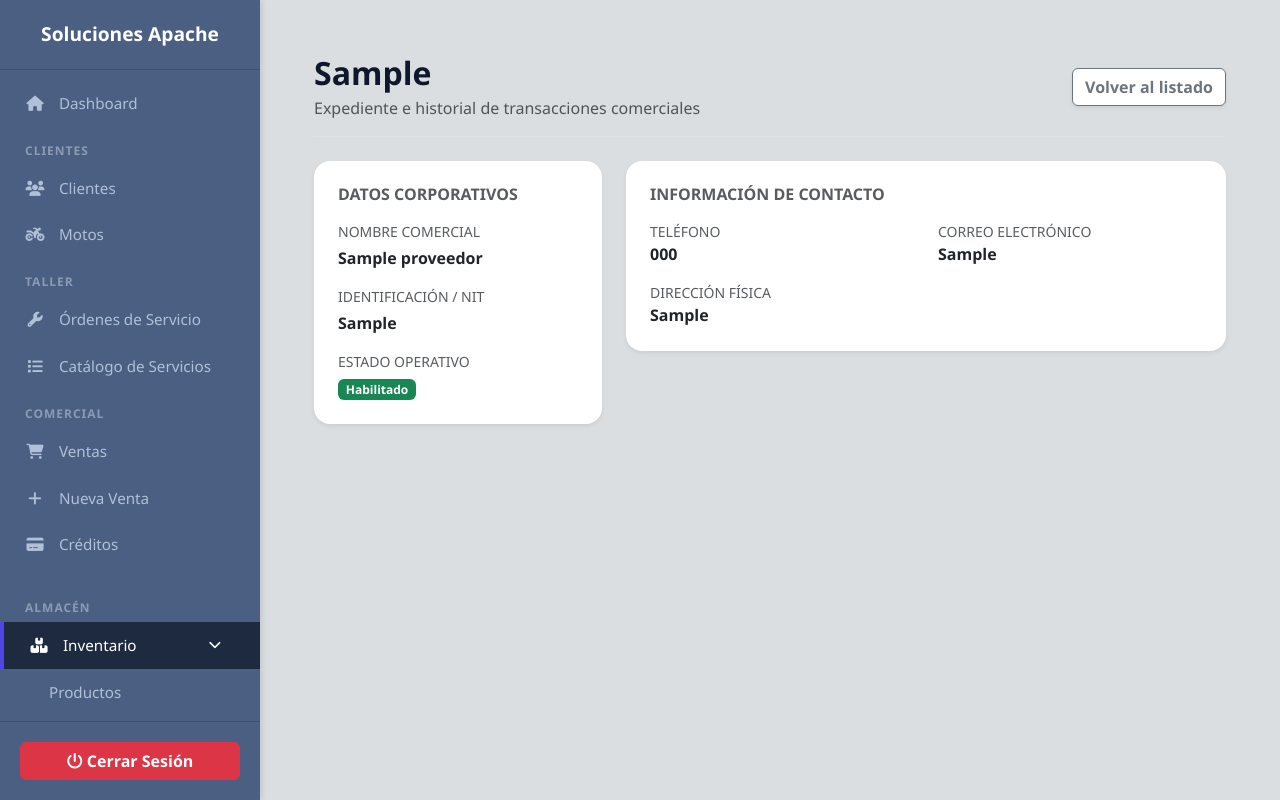
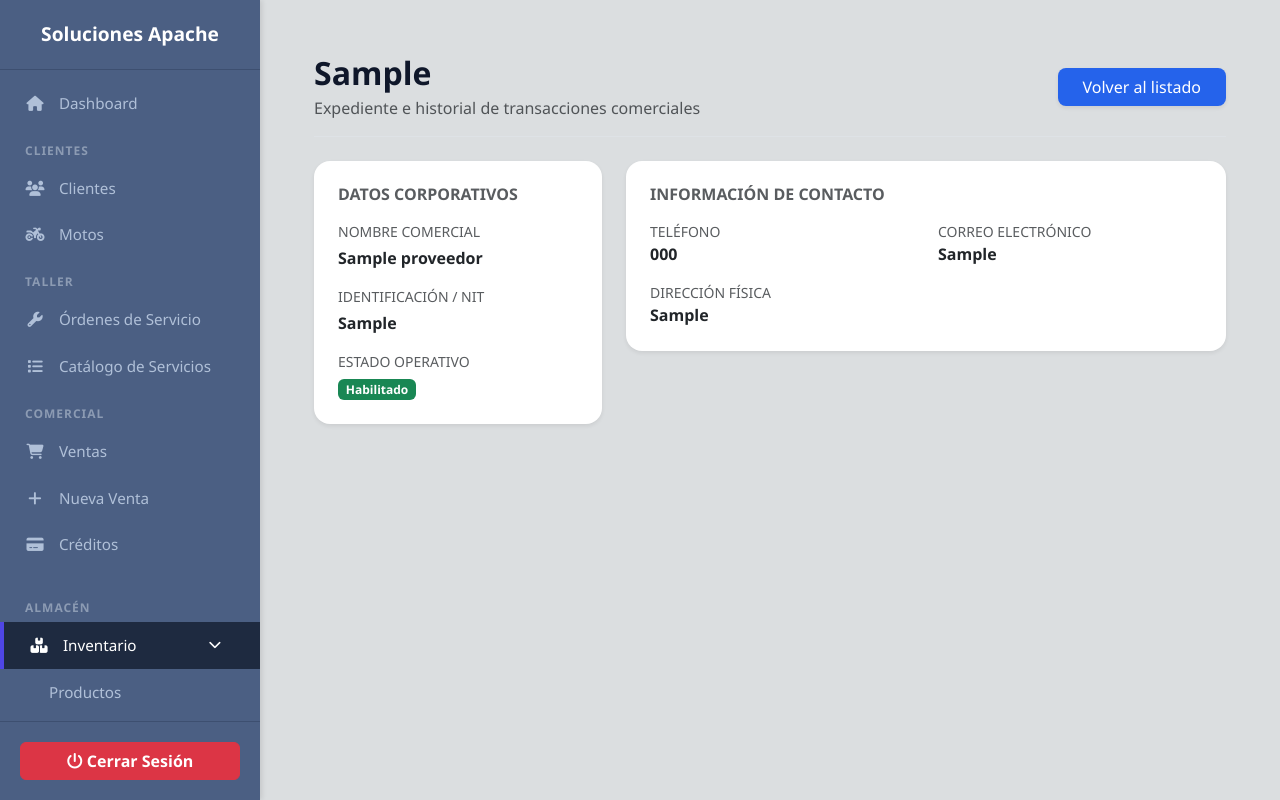
Before and after one commit to Marii060/SolucionesApache, a Django app: page /inventario/proveedores/1/ in a window 1280 px wide. Run offline with Django 5.2, Linux system fonts and the light colour scheme; a user stored in the database is signed in; tables that the repository leaves empty hold one stand-in row (values such as "Sample post"); some libraries are stand-ins or nearby versions.

Commit message:
modifique el boton de volvel en detalle_proveedor.html y en registrar_proveedor.html cambie el color al texto de contacto

```diff
--- a/inventario/templates/inventario/detalle_proveedor.html
+++ b/inventario/templates/inventario/detalle_proveedor.html
@@ -9,9 +9,11 @@
             <h2 class="fw-bold m-0" style="color: #0f172a;">{{ proveedor.razon_social }}</h2>
             <p class="text-muted m-0 mt-1">Expediente e historial de transacciones comerciales</p>
         </div>
-        <a href="{% url 'inventario:lista_proveedores' %}" class="btn btn-outline-secondary bg-white fw-semibold shadow-sm">
-            Volver al listado
-        </a>
+        <a href="{% url 'inventario:lista_proveedores' %}"
+   class="btn px-4 shadow-sm"
+   style="background-color: #2563eb; color: white; border-radius: 8px;">
+     Volver al listado
+</a>
     </div>
 
     <div class="row">
--- a/inventario/templates/inventario/registrar_proveedor.html
+++ b/inventario/templates/inventario/registrar_proveedor.html
@@ -58,7 +58,7 @@
 
                 <div class="card shadow-sm border-0 rounded-4">
                     <div class="card-body p-4 p-md-5">
-                        <h6 class="fw-bold text-danger mb-4" style="font-size: 0.9rem;"><i class="fa-solid fa-phone me-2"></i> CONTACTO</h6>
+                        <h6 class="fw-bold text-black mb-4" style="font-size: 0.9rem;"><i class="fa-solid fa-phone me-2"></i> CONTACTO</h6>
 
                         <div class="row mb-3">
                             <div class="col-md-6 mb-3 mb-md-0">
```
